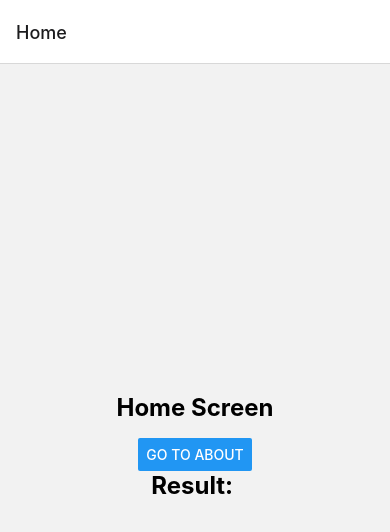
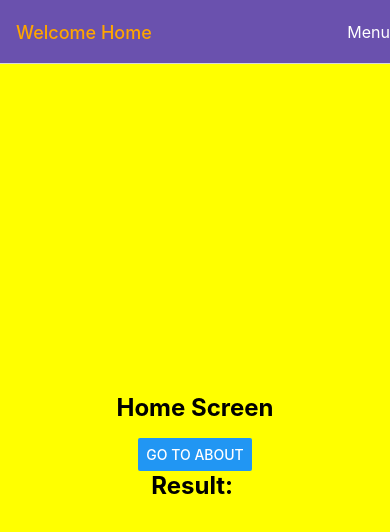
Before and after one commit to KodeckJames/React-Native-, a React Native app: screen /Home in a window 390 px wide. Shown: the top 532 px of the page. Built offline with nearby package versions, Linux system fonts and the light colour scheme.

Commit message:
Stack navigation complete

```diff
--- a/Navigation.js
+++ b/Navigation.js
@@ -1,4 +1,4 @@
-import { StyleSheet, Text, View, StatusBar } from 'react-native'
+import { StyleSheet, Text, View, StatusBar, Pressable } from 'react-native'
 import React from 'react'
 import { NavigationContainer } from '@react-navigation/native'
 import { createNativeStackNavigator } from '@react-navigation/native-stack'
@@ -10,9 +10,37 @@ const Stack = createNativeStackNavigator()
 export default function Navigation() {
   return (
     <NavigationContainer style={styles.container}>
-      <Stack.Navigator>
-        <Stack.Screen name="Home" component={HomeScreen} />
-        <Stack.Screen name="About" component={AboutScreen} />
+      <Stack.Navigator
+        initialRouteName="Home"
+        screenOptions={{
+          headerStyle: {
+            backgroundColor: '#6a51ae',
+          },
+          headerTintColor: 'orange',
+          headerTintStyle: { fontWeight: 'bold' },
+          headerRight: () => (
+            <Pressable onPress={() => alert('Menu button pressed!')}>
+              <Text style={{ color: '#fff', fontSize: 16 }}>Menu</Text>
+            </Pressable>
+          ),
+          contentStyle: {
+            backgroundColor: 'yellow',
+          },
+        }}
+      >
+        <Stack.Screen
+          name="Home"
+          component={HomeScreen}
+          options={{
+            title: 'Welcome Home',
+          }}
+        />
+        <Stack.Screen
+          name="About"
+          component={AboutScreen}
+          initialParams={{ name: 'Guest' }}
+          // options={({ route }) => ({ title: route.params.name })}
+        />
       </Stack.Navigator>
     </NavigationContainer>
   )
@@ -35,3 +63,24 @@ const styles = StyleSheet.create({
 // It's particularly useful in scenarios where a linear flow of screens is required.
 // The react native library provides two naigators for stack navigation: Stack Navigator & Native Stack Navigator, the latter being the better.
 // Go to the Navigation documentation  in the Navigation part and select Native Stack... npm install @react-navigation/native-stack
+
+// Modifying the header of a screen:
+// Go to the main file hosting the routes to the screens and in each route you can add an additional prop called options which accepts a class with the different attribues eg title, background color, text color, font width etc :
+//  options={{
+//   title: 'Welcome Home',
+//   headerStyle: {
+//     backgroundColor: '#6a51ae',
+//   },
+//   headerTintColor: 'orange',
+//   headerTintStyle: { fontWeight: 'bold' },
+// }}
+
+// There is also the headerLeft and headerRight options which allow adding custom components to the ledt and right of the header
+
+// React navigation also provides an option to style the content of our screens using the contentStyle option eg:
+//  contentStyle: {
+//   backgroundColor: 'yellow',
+// },
+// In order to use uniform style options in more than one screen, you need to lift these options to the stack navigator using the screenOptions prop ie:-
+
+// Dynamic Stack navigation options:
--- a/screens/HomeScreen.js
+++ b/screens/HomeScreen.js
@@ -1,7 +1,9 @@
 import React from 'react'
 import { View, Text, Button, StyleSheet } from 'react-native'
+import { useNavigation } from '@react-navigation/native'
 
-export default function HomeScreen({ navigation, route }) {
+export default function HomeScreen({ route }) {
+  const navigation = useNavigation()
   return (
     <View style={styles.container}>
       <Text style={styles.text}>Home Screen</Text>
```
